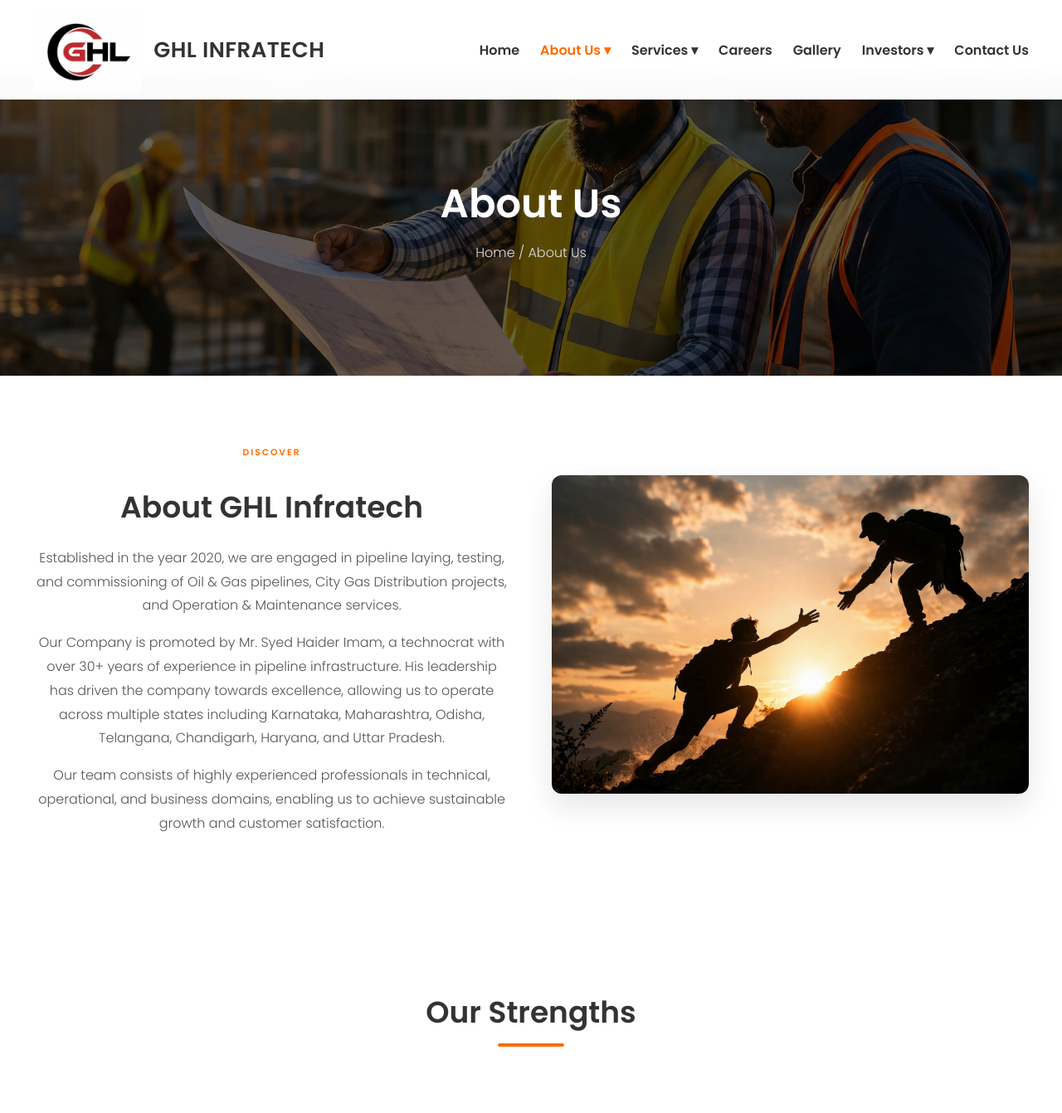
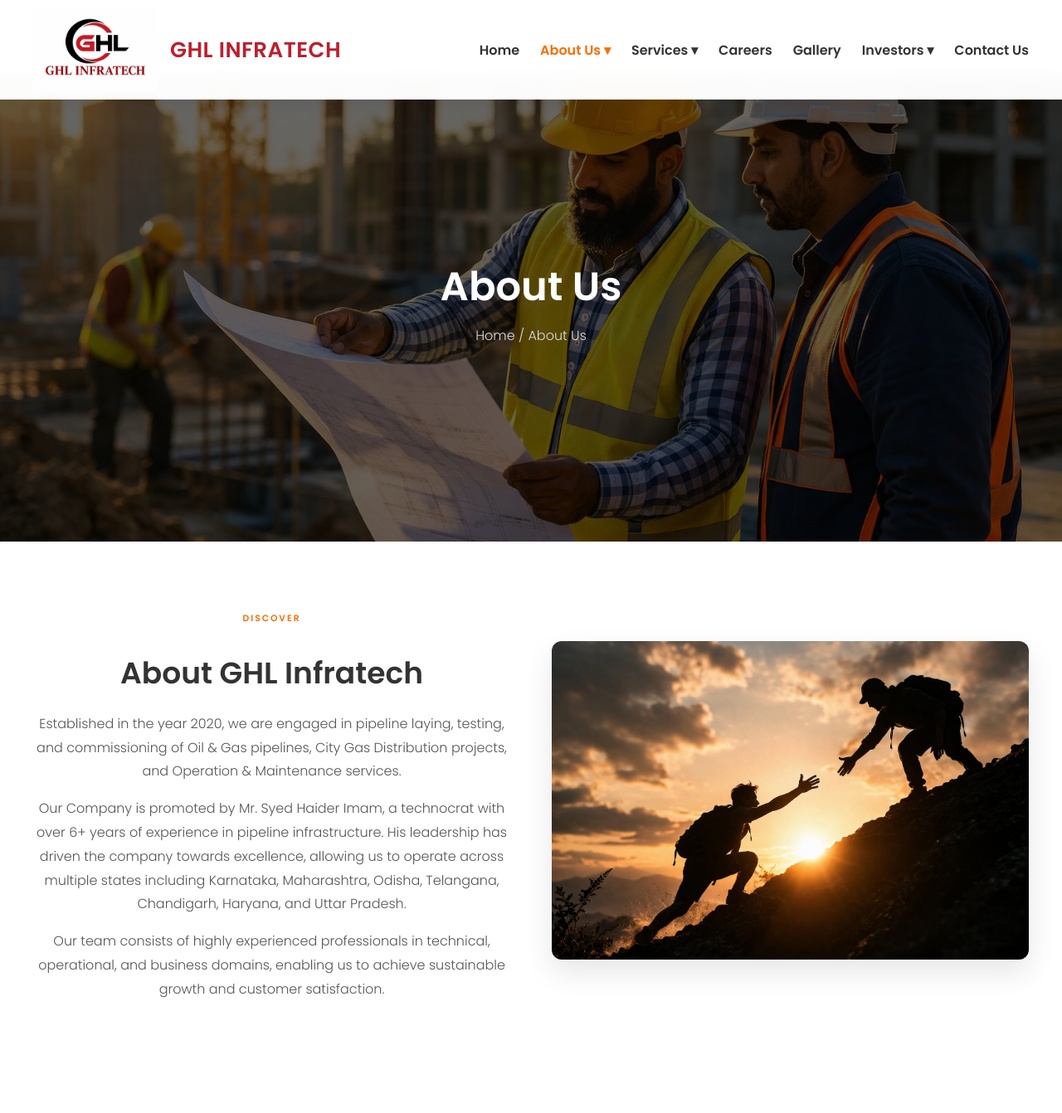
Before and after one commit to kinzazahra/GHL, a Flask app: page /about in a window 1280 px wide. Shown: the top 1342 px of the page at 83% size. Run offline with Flask 3, Linux system fonts and the light colour scheme.

Commit message:
Updated project

```diff
--- a/static/css/style.css
+++ b/static/css/style.css
@@ -44,7 +44,7 @@ body {
 .logo-text {
     font-size: 26px;
     font-weight: 700; /* Bold brand name */
-    color: #333;
+    color: #be1e2d;
     letter-spacing: 0.5px;
     text-transform: uppercase;
 }
--- a/templates/about.html
+++ b/templates/about.html
@@ -3,7 +3,7 @@
 {% block title %}About Us - GHL Infratech{% endblock %}
 
 {% block content %}
-<div class="page-banner" style="background: linear-gradient(rgba(0,0,0,0.6), rgba(0,0,0,0.6)), url('{{ url_for('static', filename='images/about-banner.jpg') }}') center/cover; padding: 120px 0; text-align: center; color: white; margin-top: -20px;">
+<div class="page-banner" style="background: linear-gradient(rgba(0,0,0,0.6), rgba(0,0,0,0.6)), url('{{ url_for('static', filename='images/about-banner.jpg') }}') center/cover; padding: 220px 0; text-align: center; color: white; margin-top: -20px;">
     <h1 style="font-size: 48px; margin: 0; font-weight: 700;">About Us</h1>
     <p style="font-size: 16px; margin-top: 10px; color: #ddd;">Home / About Us</p>
 </div>
@@ -19,7 +19,7 @@
                 Established in the year 2020, we are engaged in pipeline laying, testing, and commissioning of Oil & Gas pipelines, City Gas Distribution projects, and Operation & Maintenance services.
             </p>
             <p style="color: #555; line-height: 1.8; margin-bottom: 15px;">
-                Our Company is promoted by Mr. Syed Haider Imam, a technocrat with over 30+ years of experience in pipeline infrastructure. His leadership has driven the company towards excellence, allowing us to operate across multiple states including Karnataka, Maharashtra, Odisha, Telangana, Chandigarh, Haryana, and Uttar Pradesh.
+                Our Company is promoted by Mr. Syed Haider Imam, a technocrat with over 6+ years of experience in pipeline infrastructure. His leadership has driven the company towards excellence, allowing us to operate across multiple states including Karnataka, Maharashtra, Odisha, Telangana, Chandigarh, Haryana, and Uttar Pradesh.
             </p>
             <p style="color: #555; line-height: 1.8;">
                 Our team consists of highly experienced professionals in technical, operational, and business domains, enabling us to achieve sustainable growth and customer satisfaction.
```
Also changed, not shown: static/images/logo.png.
